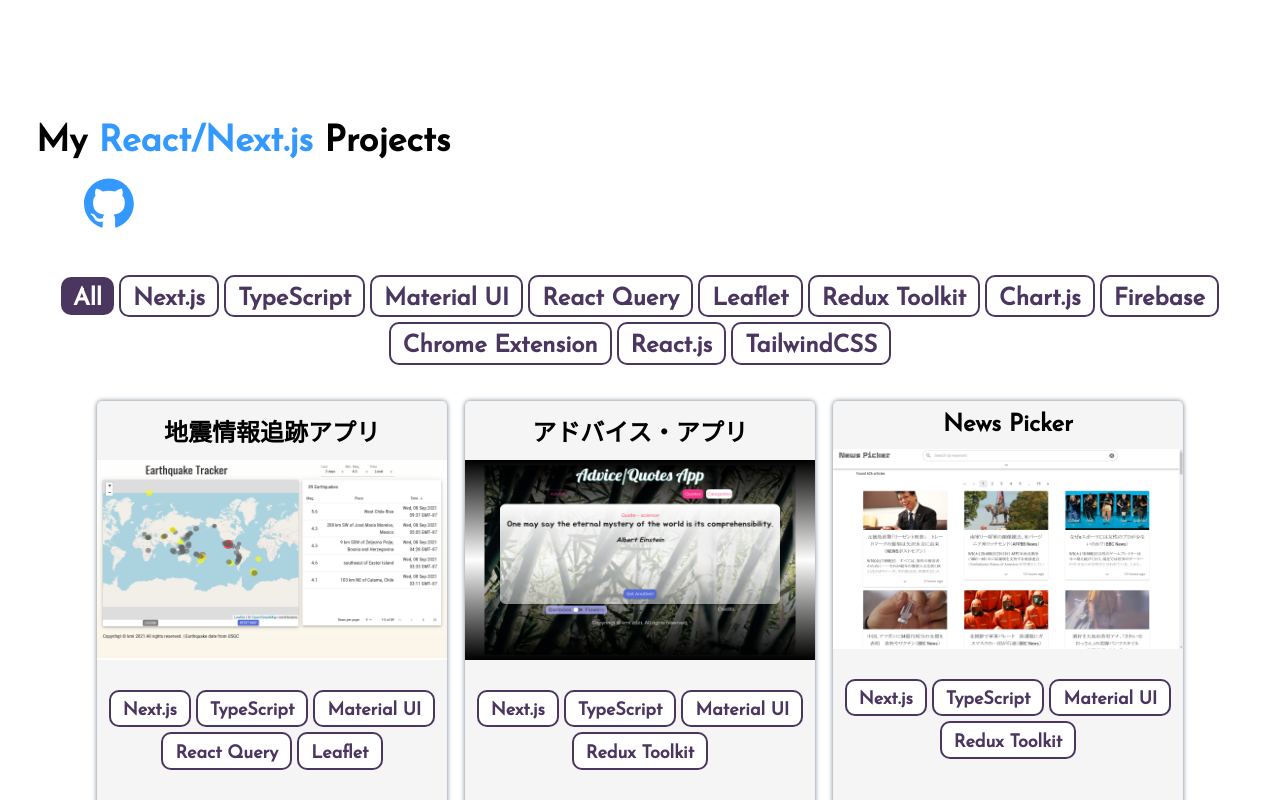
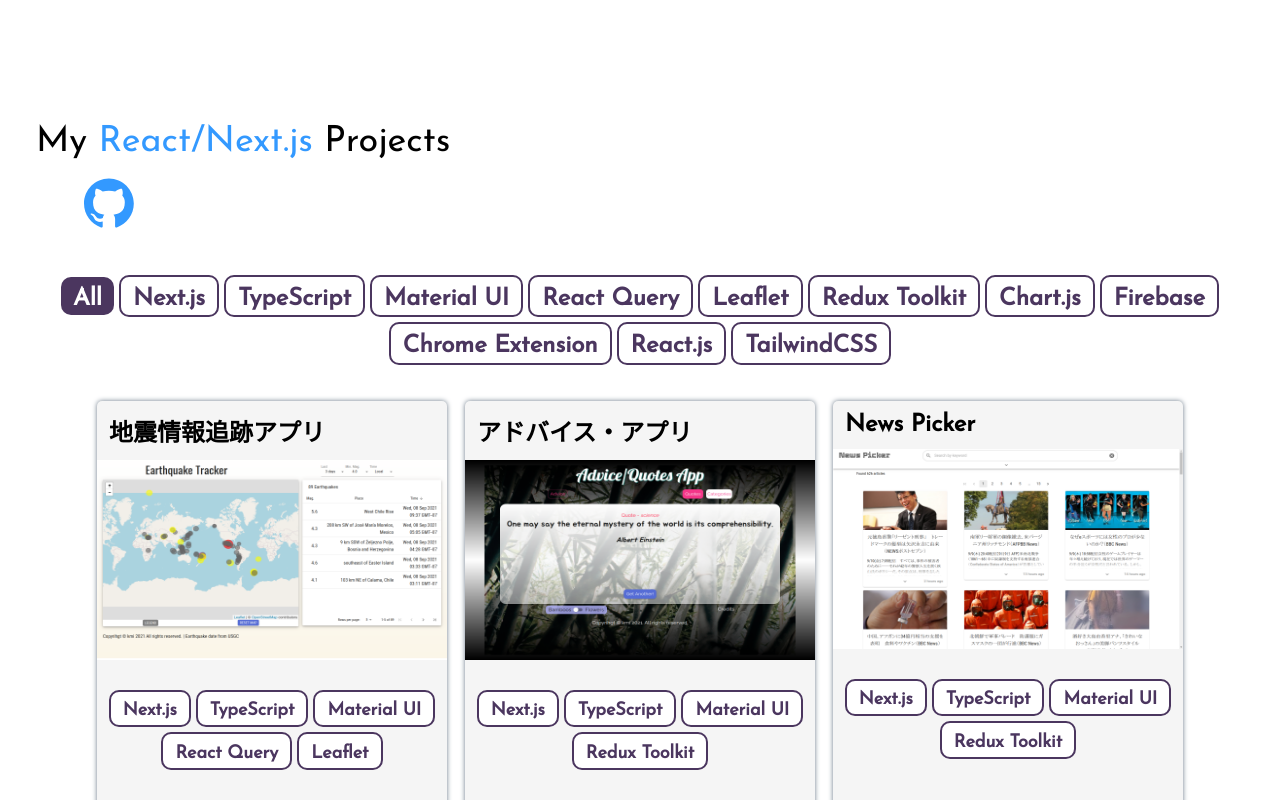
Before and after one commit to kmi2170/portfolio-v2, a Next.js app: page / in a window 1280 px wide. Shown: the part 640-1440 px from the top of the page. Built offline with nearby package versions, Linux system fonts and the light colour scheme.

Commit message:
Container components

```diff
--- a/src/components/Projects/Project/Project.tsx
+++ b/src/components/Projects/Project/Project.tsx
@@ -5,8 +5,8 @@ import { motion, useAnimation } from "framer-motion";
 
 import { DataProject, Lang } from "../../../lib/types";
 import ModalContent from "./Modal/ModalContent";
-import { Wrapper, ProjectMain } from "./styles";
-import { Tags, Tag, Text } from "../../common-styles";
+import { Wrapper } from "./styles";
+import { Tags, Tag, Text, Container } from "../../common-styles";
 import Links from "../../templates/Links";
 
 Modal.setAppElement("#__next");
@@ -50,7 +50,9 @@ const Project = ({ project, lang }: ProjectProps) => {
 
   return (
     <Wrapper>
-      <ProjectMain
+      <Container
+        direction="column"
+        align="center"
         as={motion.div}
         onHoverStart={() => {
           control1.start({ y: -10 });
@@ -67,8 +69,9 @@ const Project = ({ project, lang }: ProjectProps) => {
         }}
         onClick={openModal}
       >
-        <motion.div animate={control1}>
         <Text
+          as={motion.h2}
+          animate={control1}
           fontSize={1}
           marginTop={0.5}
           marginBottom={0.5}
@@ -77,7 +80,6 @@ const Project = ({ project, lang }: ProjectProps) => {
         >
           {project?.name[lang]}
         </Text>
-        </motion.div>
 
         <motion.div animate={control2}>
           <Image
@@ -95,7 +97,7 @@ const Project = ({ project, lang }: ProjectProps) => {
             </Tag>
           ))}
         </Tags>
-      </ProjectMain>
+      </Container>
 
       <Links project={project} marginTop={1.5} marginBottom={1} />
 
--- a/src/components/Projects/Project/styles.ts
+++ b/src/components/Projects/Project/styles.ts
@@ -22,16 +22,3 @@ export const Wrapper = styled.div`
     box-shadow: 0 0 10px ${({ theme }) => theme.colors.blue};
   }
 `;
-
-export const ProjectName = styled.h3`
-  margin: 0.75rem 0;
-  padding: 0 0.5rem;
-  font-size: 1rem;
-  font-weight: 600;
-`;
-
-export const ProjectMain = styled.div`
-  display: flex;
-  flex-direction: column;
-  align-items: center;
-`;
--- /dev/null
+++ b/src/components/common-styles/container.ts
@@ -0,0 +1,31 @@
+import styled from "styled-components";
+
+const justifySchemas = {
+  center: "center",
+  start: "flex-start",
+  end: "flex-end",
+  around: "space-around",
+  between: "space-between",
+  even: "space-evenly",
+};
+
+const alignSchemas = {
+  ...justifySchemas,
+  stretch: "stretch",
+};
+
+type JustifyType = keyof typeof justifySchemas;
+type AlignType = keyof typeof alignSchemas;
+
+const Container = styled.div<{
+  justify?: JustifyType;
+  align?: AlignType;
+  direction?: "row" | "column";
+}>`
+  display: flex;
+  flex-direction: ${({ direction = "row" }) => direction};
+  justify-content: ${({ justify }) => justify};
+  align-items: ${({ align }) => align};
+`;
+
+export default Container;
--- a/src/components/common-styles/dot.ts
+++ b/src/components/common-styles/dot.ts
@@ -1,4 +1,3 @@
-import exp from "constants";
 import styled from "styled-components";
 
 const Dot = styled.div<{
--- a/src/components/common-styles/index.ts
+++ b/src/components/common-styles/index.ts
@@ -3,3 +3,4 @@ export { default as Tag } from "./tag";
 export { default as Tags } from "./tags";
 export { default as Text } from "./text";
 export { default as ComponentWrapper } from "./component-wrapper";
+export { default as Container } from "./container";
--- a/src/components/common-styles/text.ts
+++ b/src/components/common-styles/text.ts
@@ -1,6 +1,6 @@
 import styled from "styled-components";
 
-const Text = styled.h2<{
+const Text = styled.div<{
   primary?: string;
   secondary?: string;
   tertiary?: string;
```
Lines whose indentation alone changed are shown as unchanged.
